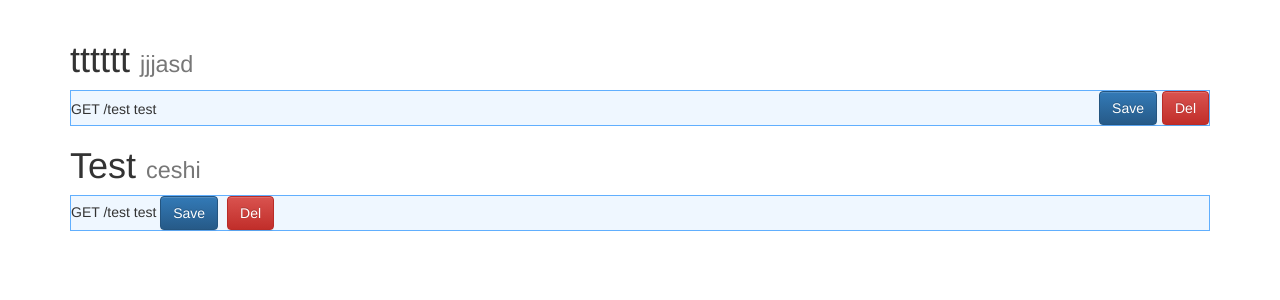
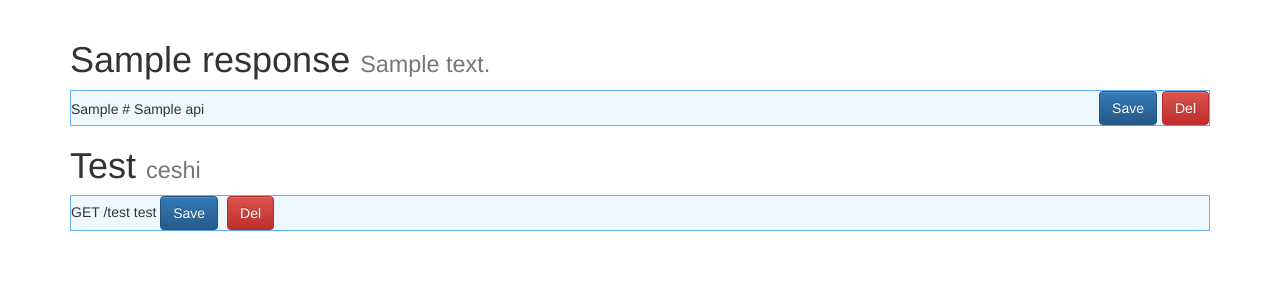
Before and after one commit to zj910521/JiangMock, a Flask app: template JiangMock/templates/index.html in a window 1280 px wide. Shown: the part 52-352 px from the top of the page. Run offline with Flask 2, Linux system fonts and the light colour scheme; the template is opened without the code that fills it: most values are stand-ins (such as "Sample title", 1, 10 or a date in 2020); data that the repository does not hold is empty.

Commit message:
fix：首页异步加载接口数据修改

```diff
--- a/JiangMock/templates/index.html
+++ b/JiangMock/templates/index.html
@@ -37,34 +37,47 @@
 
     </style>
     <script>
-        $(function () {
-            var data_div1 = ""
-            $.get("project/all", function (data) {
-                var data = JSON.parse(data);
-                console.log(data);
-                for (var i = 0; i < data.length; i++) {
-                    var add_div = ""
-                    add_div += '<div class="container"> <div> <h1>' + data[i].pro_name + '<small>' + data[i].pro_desc + '</small> </h1>'
-                    console.log(add_div)
-                    $.get("api/" + data[i].pro_id, function (data1) {
-                        var data1 = JSON.parse(data1);
-                        console.log(data1)
-                        for (var j = 0; j < data1.length; j++) {
-                            console.log(data1[j].api_url)
-                            var api_method = data1[j]._api_method
-                            add_div = add_div + '<div class="cl1"> <div class="cl2 block_get clear"> <span class="block-method block_method_get block_method_color cl4")">' + data1[j].api_method + '</span> <span class="block-method block_url cl4">' + data1[j].api_url + '</span> <span class="block-summary-description cl4">' + data1[j].api_name + '</span> <button class="btn btn-danger pull-right" style="margin-left: 5px">Del </button> <button class="btn btn-primary pull-right")">Save</button> </div> </div>'
-                            console.log(add_div)
-                        }
-                        add_div += "</div></div>"
-                        $("#heard").after(add_div)
+        function sleep(d) {
+            for (var t = Date.now(); Date.now() - t <= d;) ;
+        }
 
-                    })
-
-
-                }
-            })
-
-        });
+        // $(function () {
+        //     var data_div1 = ""
+        //     $.get("project/all", function (data) {
+        //         var data = JSON.parse(data);
+        //         console.log(data);
+        //         for (var i = 0; i < data.length; i++) {
+        //             sleep(1000)
+        //             var add_div = ""
+        //             add_div += '<div class="container"> <div> <h1>' + data[i].pro_name + '<small>' + data[i].pro_desc + '</small> </h1>'
+        //             console.log(add_div)
+        //             $.get("api/" + data[i].pro_id, function (data1) {
+        //
+        //                 setTimeout("thirdStep()", 1000);
+        //                 if (data1 == "不存在接口数据") {
+        //                     add_div += "</div></div>"
+        //                     $("#heard").after(add_div)
+        //                 } else {
+        //                     var data1 = JSON.parse(data1);
+        //                     console.log(data1)
+        //                     for (var j = 0; j < data1.length; j++) {
+        //                         console.log(data1[j].api_url)
+        //                         var api_method = data1[j]._api_method
+        //                         add_div = add_div + '<div class="cl1"> <div class="cl2 block_get clear"> <span class="block-method block_method_get block_method_color cl4")">' + data1[j].api_method + '</span> <span class="block-method block_url cl4">' + data1[j].api_url + '</span> <span class="block-summary-description cl4">' + data1[j].api_name + '</span> <button class="btn btn-danger pull-right" style="margin-left: 5px">Del </button> <button class="btn btn-primary pull-right")">Save</button> </div> </div>'
+        //                         console.log(add_div)
+        //                     }
+        //                     add_div += "</div></div>"
+        //                     $("#heard").after(add_div)
+        //                 }
+        //
+        //
+        //             })
+        //
+        //
+        //         }
+        //     })
+        //
+        // });
     </script>
 </head>
 <body>
@@ -133,28 +146,33 @@
         </div>
     </div>
 </div>
+
+{% for d in  response_list %}
 <div class="container">
     <div>
-        <h1>tttttt
-            <small>jjjasd</small>
+        <h1>{{d.pro_name}}
+            <small>{{d.pro_desc}}</small>
         </h1>
         <div class="cl1">
+            {%  for i in d.api_list %}
             <div class="cl2 block_get clear">
                 <span class="block-method block_method_get block_method_color cl4"
-                      onclick="collapse_api('#collapse_api_1'); make_editor('code_1')">GET</span>
+                      onclick="collapse_api('#collapse_api_1'); make_editor('code_1')">{{i.api_method}}</span>
 
 
-                <span class="block-method block_url cl4">/test</span>
-                <span class="block-summary-description cl4">test</span>
+                <span class="block-method block_url cl4">{{i.api_url}}</span>
+                <span class="block-summary-description cl4">{{i.api_name}}</span>
                 <button class="btn btn-danger pull-right" style="margin-left: 5px" onclick="del_mock_api('/mocks/1/')">
                     Del
                 </button>
                 <button class="btn btn-primary pull-right" onclick="put_mock_api('/mocks/1/')">Save</button>
 
             </div>
+            {% endfor %}
         </div>
     </div>
 </div>
+ {% endfor %}
 <div class="container">
     <h1>Test
         <small>ceshi</small>
--- a/JiangMock/views.py
+++ b/JiangMock/views.py
@@ -10,7 +10,28 @@ from JiangMock import session
 
 @app.route("/")
 def index():
-    return render_template("index.html")
+    response_list=[]
+    project = models.Project.query.filter_by(is_delete=False).all()
+    for i in project:
+        api_list = []
+        api = models.Api.query.filter_by(project_id=i.id).all()
+        print(api)
+        if api:
+            for j in api:
+                api_dict = {
+                    "api_id": j.id, "api_method": j.method, "api_name": j.name, "api_url": j.url
+                }
+                api_list.append(api_dict)
+        response_dict = {
+            "pro_id":i.id,
+            "pro_name":i.name,
+            "pro_desc":i.desc,
+            "api_list":api_list
+        }
+        response_list.append(response_dict)
+    print(response_list)
+
+    return render_template("index.html",response_list=response_list)
 
 class Project(MethodView):
 
@@ -50,7 +71,8 @@ class Api(MethodView):
         for i in api:
             api_dict = {"api_id":i.id,"api_method":i.method,"api_name":i.name,"api_url":i.url}
             api_List.append(api_dict)
-        print(api_List)
+        if len(api) == 0 :
+            return "不存在接口数据"
         return json.dumps(api_List)
 
 
```
